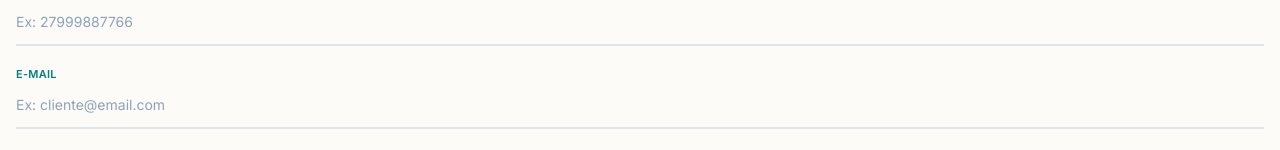
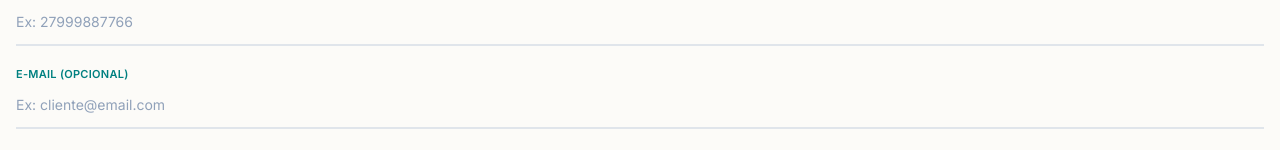
Before and after one commit to ricardoLima22/pool_projeto, a Next.js app in the folder frontend/: page /clientes/novo in a window 1280 px wide. Shown: the part 184-334 px from the top of the page. Built offline with nearby package versions, Linux system fonts and the light colour scheme; no server answers.

Commit message:
feat(customer): make email field optional

```diff
--- a/frontend/src/app/clientes/novo/page.js
+++ b/frontend/src/app/clientes/novo/page.js
@@ -46,7 +46,7 @@ export default function NovoCliente() {
                 {
                     name: nome,
                     whatsapp: whatsapp,
-                    email: email,
+                    email: email || null,
                     address: endereco,
                     pool_volume_m3: parseFloat(volume),
                     company_id: companyId,
@@ -95,9 +95,8 @@ export default function NovoCliente() {
                 </div>
 
                 <div className="pt-4">
-                    <label className="text-[11px] font-semibold tracking-wide text-[#008080] uppercase block">E-mail</label>
+                    <label className="text-[11px] font-semibold tracking-wide text-[#008080] uppercase block">E-mail (Opcional)</label>
                     <input
-                        required
                         type="email"
                         placeholder="Ex: cliente@email.com"
                         className="w-full border-b-2 border-slate-200 bg-transparent py-3 text-slate-800 placeholder:text-slate-400 focus:border-[#008080] focus:outline-none transition-colors text-sm"
```
